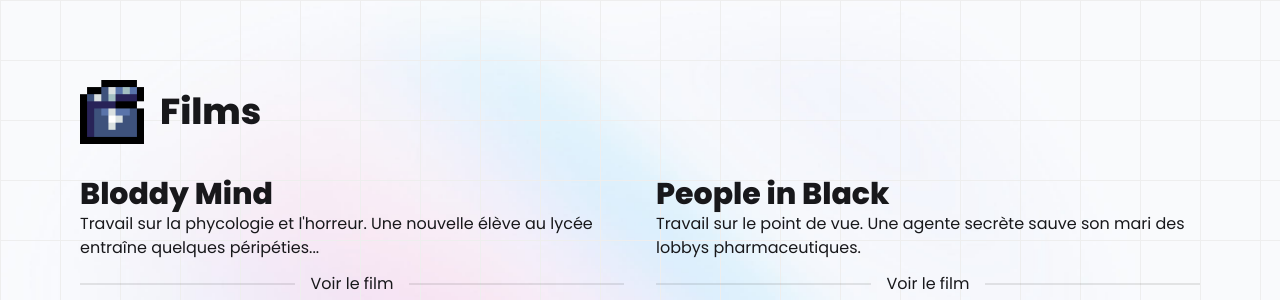
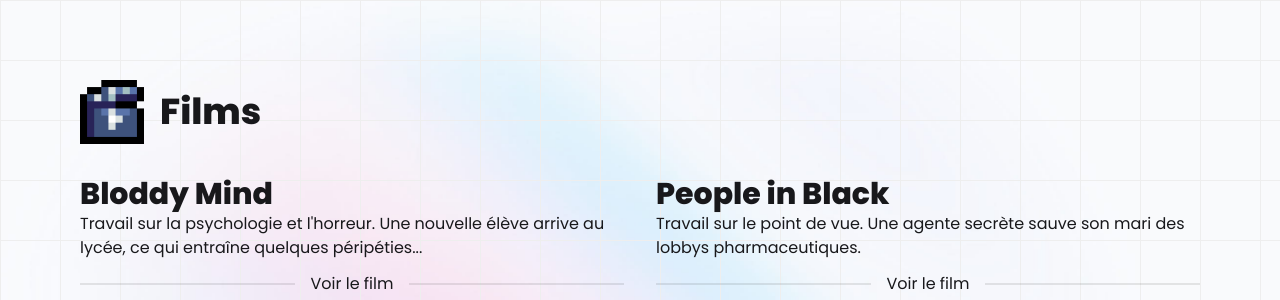
Before and after one commit to Funasitien/Portfolio, an Astro site: page /films in a window 1280 px wide. Shown: the top 300 px of the page. Built offline with nearby package versions, Linux system fonts and the light colour scheme; Astro itself is replaced by a stand-in of ours.

Commit message:
🐛 Typo

```diff
--- a/src/pages/films.astro
+++ b/src/pages/films.astro
@@ -20,7 +20,7 @@ import { Icon } from "astro-icon/components";
       <div class="grid grid-cols-1 md:grid-cols-2 gap-8 pt-8">
         <div>
           <h1 class="text-xl md:text-3xl font-bold">Bloddy Mind</h1>
-          <p>Travail sur la phycologie et l'horreur. Une nouvelle élève au lycée entraîne quelques péripéties...</p>
+          <p>Travail sur la psychologie et l'horreur. Une nouvelle élève arrive au lycée, ce qui entraîne quelques péripéties...</p>
           <div class="divider">Voir le film</div>
           <iframe class="w-full h-54 md:h-80 rounded-2xl" src="https://www.youtube.com/embed/SU5umnPL9sA?si=gczolm2T5WR-0IAd" title="YouTube video player" frameborder="0" allow="accelerometer; autoplay; clipboard-write; encrypted-media; gyroscope; picture-in-picture; web-share" referrerpolicy="strict-origin-when-cross-origin" allowfullscreen></iframe>
         </div>
```
